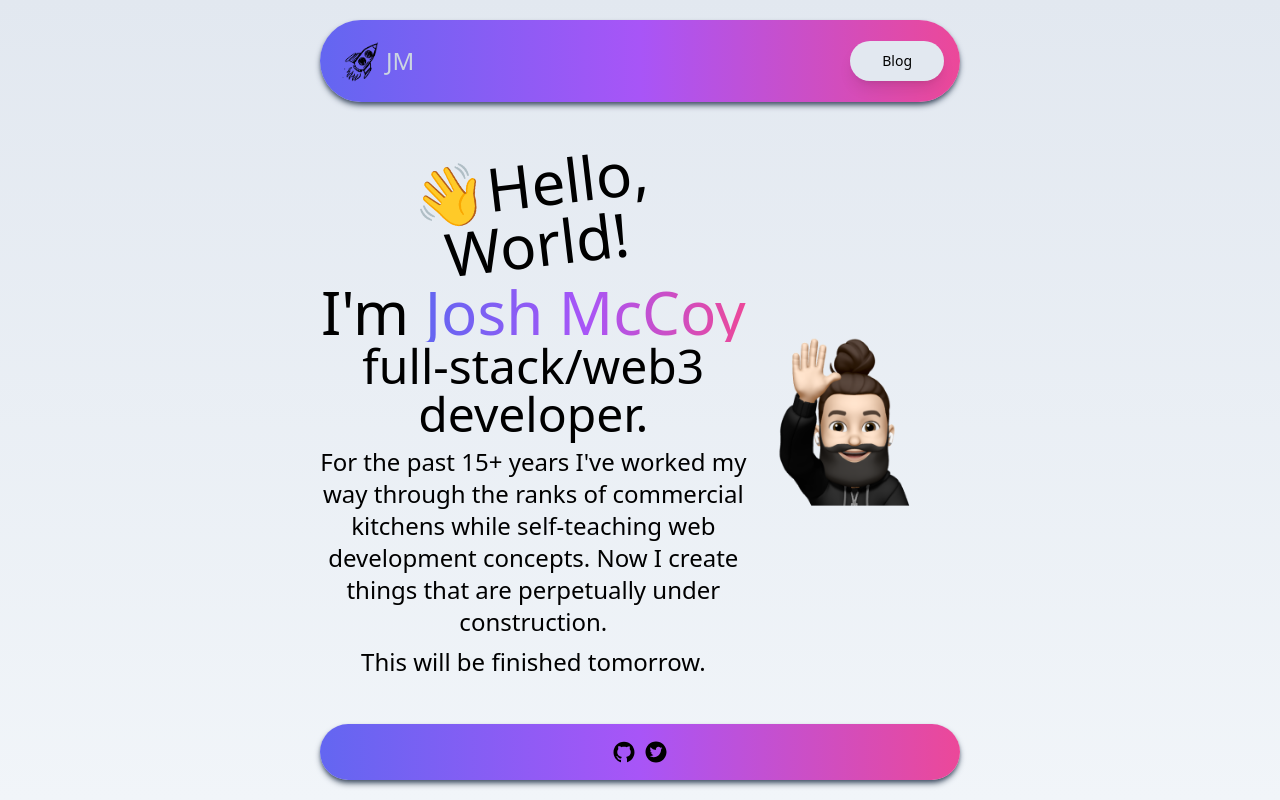
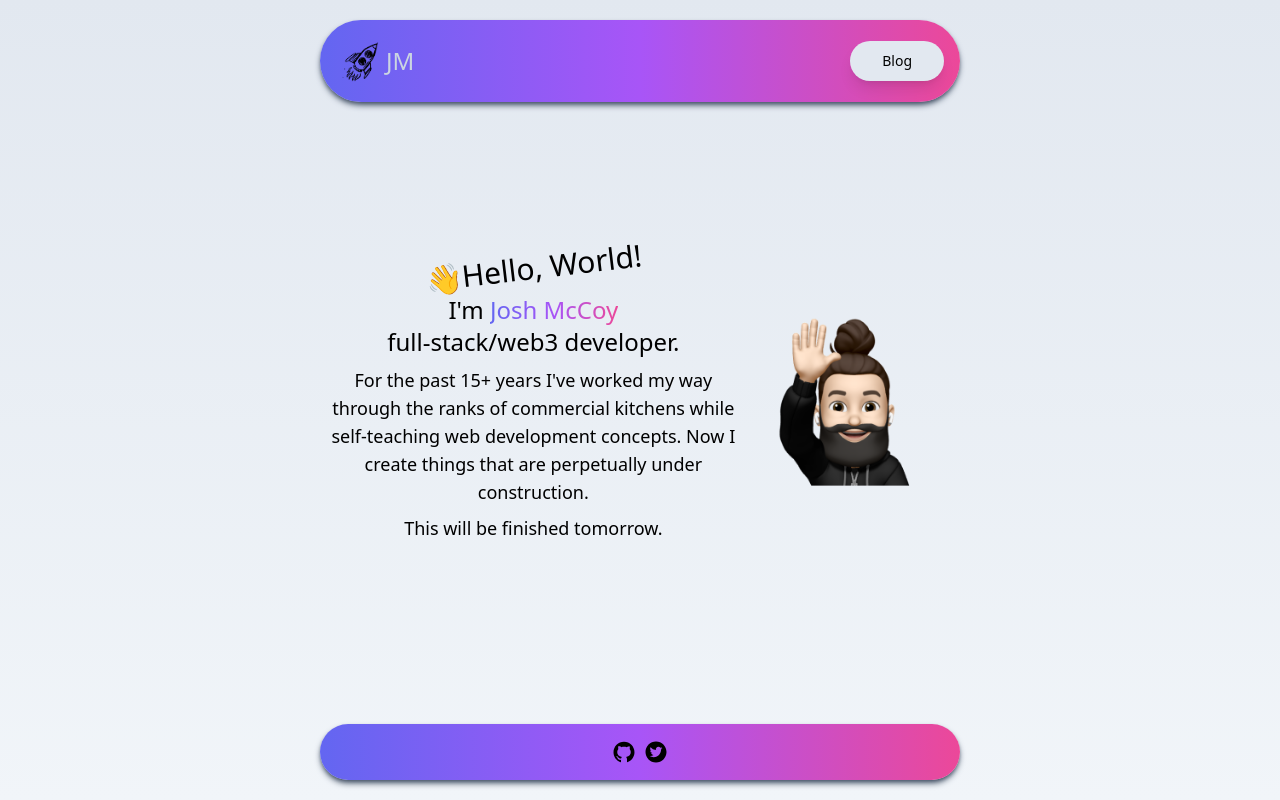
Before and after one commit to joshmccoydev/joshmccoy.dev, a Next.js app: page / in a window 1280 px wide. Built offline with nearby package versions, Linux system fonts and the light colour scheme.

Commit message:
never gonna let you down

```diff
--- a/app/blog/001/page.js
+++ b/app/blog/001/page.js
@@ -8,7 +8,7 @@ import Link from 'next/link'
 export default function Home() {
   return (
     <main className="mx-auto text-justify w-5/6 md:w-2/3 lg:w-1/2">
-        <section id="" className="mt-[calc(45%)]">
+        <section id="" className="mt-[calc(50%)]">
           <h2 className="text-2xl">Why I gave up on trying to create the perfect portfolio site</h2>
           <p className="pt-4 text-lg">Lorem ipsum dolor sit amet, consectetur adipisicing elit. Consectetur, odio porro. Labore expedita quis ut quaerat, deleniti perspiciatis maxime eos veritatis doloribus dolores inventore consequuntur fuga consequatur dolorum! Repudiandae, nam!</p>
         </section>
--- a/app/blog/page.js
+++ b/app/blog/page.js
@@ -8,7 +8,7 @@ import Link from 'next/link'
 export default function Home() {
   return (
     <main className="mx-auto text-justify w-5/6 md:w-2/3 lg:w-1/2">
-      <section className="mt-[calc(45%)]">
+      <section className="mt-[calc(50%)]">
         <h1 className="text-2xl md:text-3xl lg:text-4xl">Most recent posts</h1>
         <ul className="text-lg md:text-xl lg:text-2xl mt-2 md:mt-6 lg:mt-10 pb-2 md:pb-4 lg:pb-10 space-y-4 md:space-y-4 lg:space-y-12">
           <li>
--- a/app/globals.css
+++ b/app/globals.css
@@ -6,7 +6,7 @@
 @media screen(md) {
   .crosshair {
     position: absolute;
-    top: 50%;
+    top: 45%;
     left: 50%;
     transform: translate(-50%, -50%);
   }
--- a/app/layout.js
+++ b/app/layout.js
@@ -14,7 +14,7 @@ export const metadata = {
 export default function RootLayout({ children }) {
   return (
     <html lang="en" className="h-screen">
-      <body className="bg-gradient-to-b from-slate-200 to-slate-100 dark:bg-gradient-to-b dark:from-black dark:to-slate-900 dark:text-slate-300">
+      <body className="overflow-hidden bg-gradient-to-b from-slate-200 to-slate-100 dark:bg-gradient-to-b dark:from-black dark:to-slate-900 dark:text-slate-300">
         <div className="z-50">
           <nav className="mx-auto w-5/6 md:w-2/3 lg:w-1/2 p-4 mt-5 dark:bg-none dark:bg-slate-800 bg-gradient-to-r from-indigo-500 via-purple-500 to-pink-500 justify-between rounded-full flex shadow-md shadow-slate-600">
             <Link href="/">
--- a/app/page.js
+++ b/app/page.js
@@ -6,26 +6,24 @@ import big_logo_dark from '/public/big_logo_dark.png'
 import {Button} from "@/components/ui/button"
 import { Icon } from '@iconify/react'
 
-
-
 export default function Home() {
   return (
-    <main className="mx-auto mt- text-center w-5/6 md:w-2/3 lg:1/2">
-      <section id="" className="pt-10 w-100 crosshair md:grid md:grid-cols-3">
+    <main className="mx-auto text-center w-5/6 md:w-2/3 lg:w-1/2">
+      <section id="" className="pt-10 w-100 landscape:pt-20 crosshair md:grid md:grid-cols-3">
         <div className="md:col-span-2">
-        <h3 className="text-2xl md:text-4xl lg:text-6xl z-10 -rotate-[6.75deg]">👋Hello, World!</h3>
+          <h3 className="text-2xl md:text-3xl landscape:text-3xl lg:text-6xl z-10 -rotate-[6.75deg]">👋Hello, World!</h3>
           <div className="flex justify-center pt-2">
-          <h2 className="text-2xl md:text-4xl lg:text-6xl my-auto">I'm&nbsp;</h2>
-          <h2 className="text-2xl md:text-4xl lg:text-6xl my-auto bg-gradient-to-r from-indigo-500 via-purple-500 to-pink-500 text-transparent bg-clip-text dark:bg-gradient-to-r dark:from-indigo-500 dark:via-purple-500 dark:to-pink-500">
+            <h2 className="text-2xl md:text-3xl landscape:text-2xl lg:text-6xl my-auto">I'm&nbsp;</h2>
+            <h2 className="text-2xl md:text-3xl landscape:text-2xl lg:text-6xl my-auto bg-gradient-to-r from-indigo-500 via-purple-500 to-pink-500 text-transparent bg-clip-text dark:bg-gradient-to-r dark:from-indigo-500 dark:via-purple-500 dark:to-pink-500">
             Josh McCoy
             </h2>
           </div>
-        <h3 className="text-xl md:text-3xl lg:text-5xl">
+          <h3 className="text-2xl md:text-3xl landscape:text-2xl lg:text-5xl">
             full-stack/web3 developer.
           </h3>
-        <p className="text-md md:text-lg lg:text-2xl my-2">
+          <p className="text-md md:text-md landscape:text-lg lg:text-xl my-2">
             For the past 15+ years I've worked my way through the ranks of commercial kitchens while self-teaching web development concepts. Now I create things that are perpetually under construction.</p>
-          <p className="text-md md:text-lg lg:text-2xl my-2">
+            <p className="text-md md:text-md landscape:text-lg lg:text-xl my-2">
             This will be finished tomorrow.</p>
         </div>
 
--- a/tailwind.config.js
+++ b/tailwind.config.js
@@ -11,9 +11,6 @@ module.exports = {
     container: {
       center: true,
       padding: "2rem",
-      screens: {
-        "2xl": "1400px",
-      },
     },
     plugins: [
       require('@tailwindcss/forms'),
```
Also changed, not shown: 1 other file (tests, documents, lock files or other folders). Lines whose indentation alone changed are shown as unchanged.
